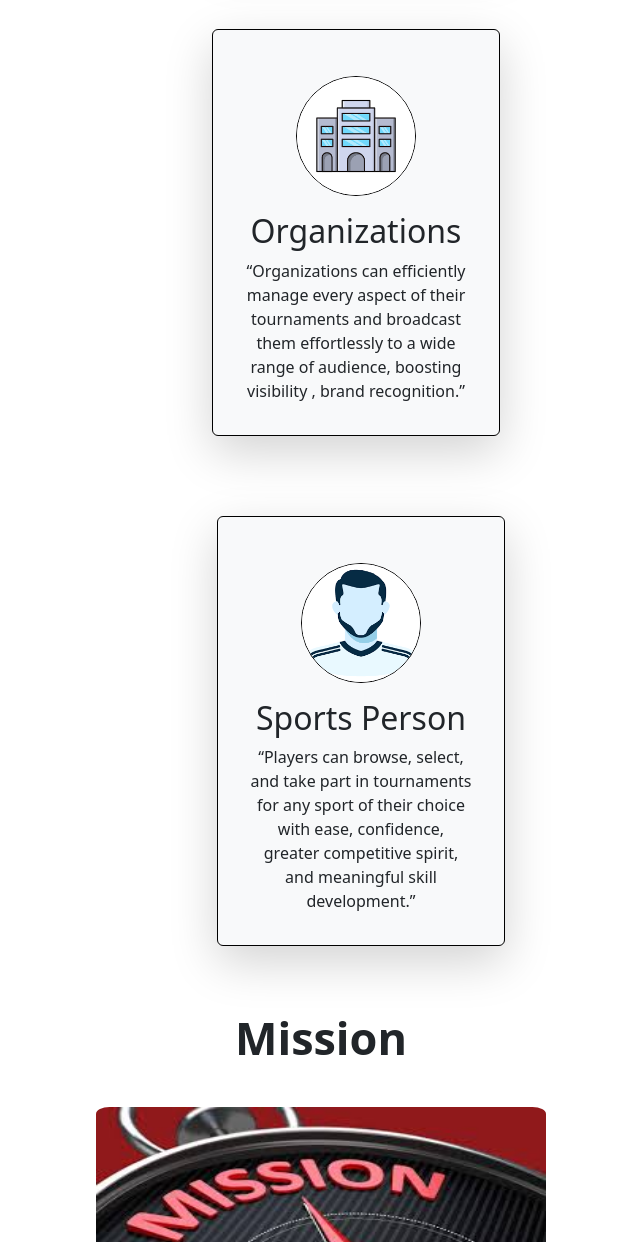
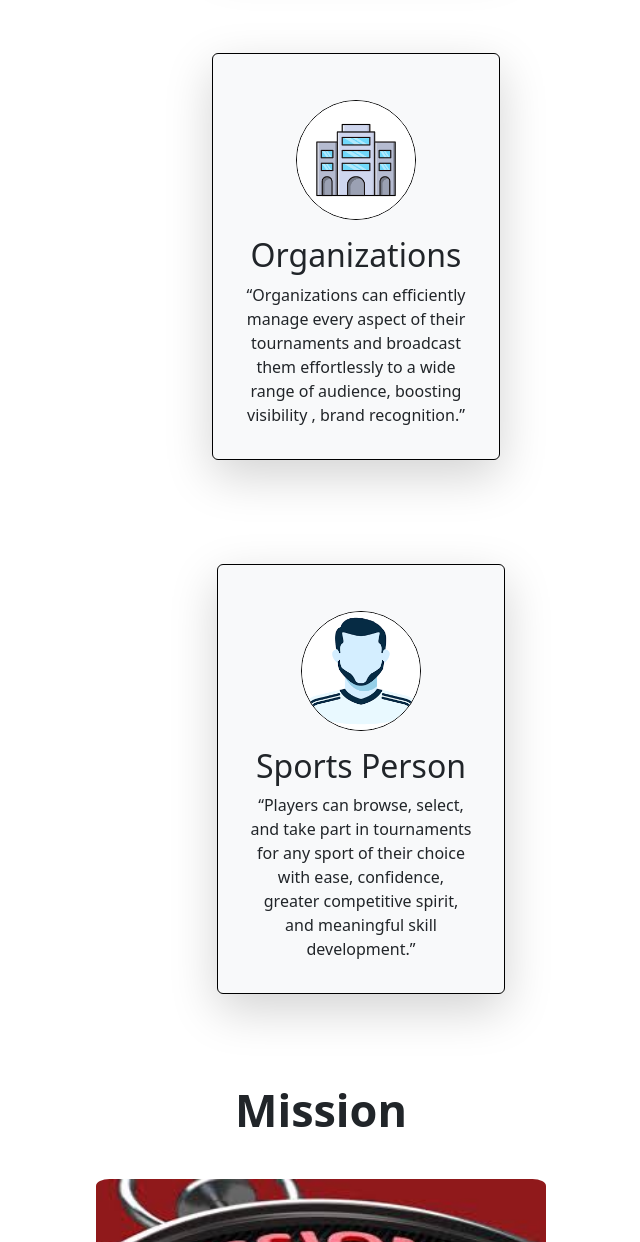
Before and after one commit to Ankush340/qenvo1, a website: page public/index.html in a window 1280 px wide. Shown: the part 978-2220 px from the top of the page, without its empty margins (319-959 px from the left). Drawn offline with nearby package versions, Linux system fonts and the light colour scheme.

Commit message:
Update index.html

```diff
--- a/public/index.html
+++ b/public/index.html
@@ -303,6 +303,7 @@
         <div class="container text-center">
             <div class="row">
                 <div class="d-flex justify-content-center my-3">
+                    <div class="col-12 col-md-6 col-lg-4 mb-4 d-flex justify-content-center">
                         <div class="card bg-light shadow-lg p-3 mb-5 bg-body-tertiary rounded"
                             style="width: 18rem;float: left;margin-left: 80px;border: 1px black solid;">
                             <img src="pics/tournaments.jpeg" class="card-img-top" alt="..."
@@ -316,7 +317,9 @@
                             </div>
                         </div>
                     </div>
+                </div>
                 <div class="d-flex justify-content-center my-3">
+                    <div class="col-12 col-md-6 col-lg-4 mb-4 d-flex justify-content-center">
                         <div class="card bg-light shadow-lg p-3 mb-5 bg-body-tertiary rounded"
                             style="width: 18rem;float: left; margin-left:70px; border: 1px black solid;">
                             <img src="pics/organization3.png" class="card-img-top" alt="..."
@@ -324,21 +327,27 @@
                             <div class="card-body">
                                 <h2 class="card-title">Organizations</h2>
                                 <p class="card-text">“Organizations can efficiently manage every
-                                aspect of their tournaments and broadcast them effortlessly to a wide range of audience,
+                                    aspect of their tournaments and broadcast them effortlessly to a wide range of
+                                    audience,
                                     boosting visibility , brand recognition.”</p>
                             </div>
                         </div>
                     </div>
+                </div>
                 <div class="d-flex justify-content-center my-3">
+                    <div class="col-12 col-md-6 col-lg-4 mb-4 d-flex justify-content-center">
                         <div class="card bg-light shadow-lg p-3 mb-5 bg-body-tertiary rounded "
                             style="width: 18rem;float: left; margin-left: 80px;border: 1px black solid;">
                             <img src="pics/player.png" class="card-img-top" alt="..."
                                 style="height: 180px;border: 1px black solid;width: 120px; margin: auto;height: 120px;margin-top: 30px;border-radius: 50%;">
                             <div class="card-body">
                                 <h2 class="card-title">Sports Person</h2>
-                            <p class="card-text">“Players can browse, select, and take part in tournaments for any sport
-                                of their choice with ease, confidence, greater competitive spirit, and meaningful skill
+                                <p class="card-text">“Players can browse, select, and take part in tournaments for any
+                                    sport
+                                    of their choice with ease, confidence, greater competitive spirit, and meaningful
+                                    skill
                                     development.”</p>
+                            </div>
                         </div>
                     </div>
                 </div>
```
Lines whose indentation alone changed are shown as unchanged.
